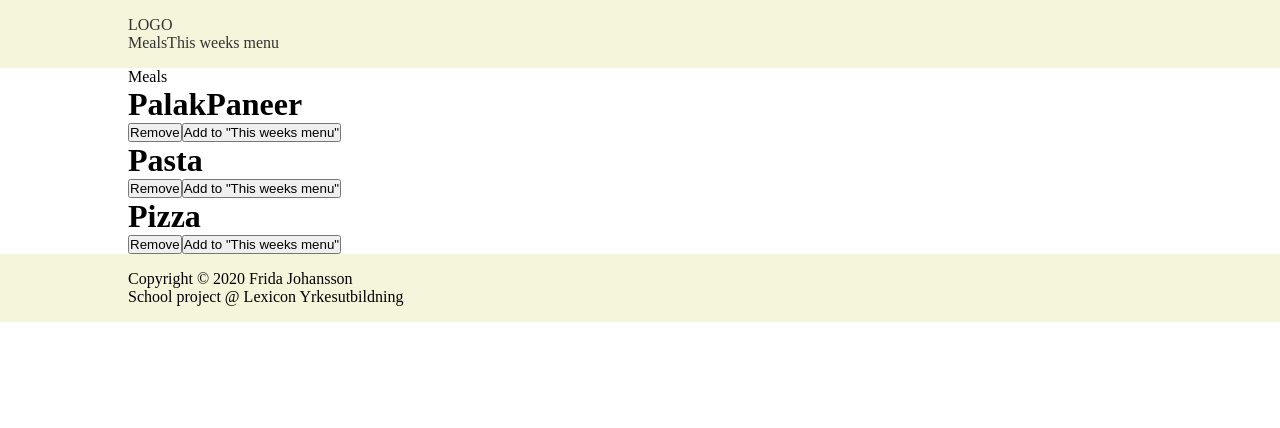
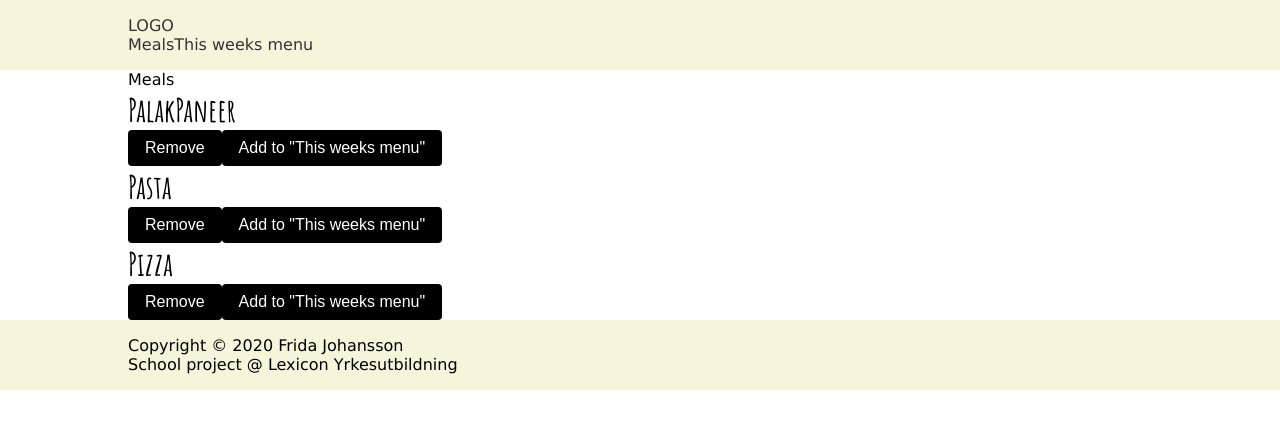
Before and after one commit to johanssonfridamaria/meals-of-the-week-app, a Vue app: page / in a window 1280 px wide. Shown: the top 428 px of the page. Built offline with nearby package versions, Linux system fonts and the light colour scheme.

Commit message:
added font family and button styling

```diff
--- a/src/App.vue
+++ b/src/App.vue
@@ -29,6 +29,7 @@ export default {
 }
 body, html{
   height: 100%;
+  font-family: 'Lucida Sans', 'Lucida Sans Regular', 'Lucida Grande', 'Lucida Sans Unicode', Geneva, Verdana, sans-serif;
 }
 .container{
   width: 80%;
@@ -43,5 +44,21 @@ body, html{
 .row{
   flex-direction: row;
 }
+.row-wrap{
+  flex-flow: row wrap;
+}
+h1{
+  font-family: 'Amatic SC', cursive;;
+}
+.btn{
+  background: black;
+  border: 0.1rem solid transparent;
+  border-radius: 0.25rem;
+  padding: 0.5rem 1rem;
+  font-size: 1rem;
+  outline: none;
+  cursor: pointer;
+  color: white;
+}
 
 </style>
```
